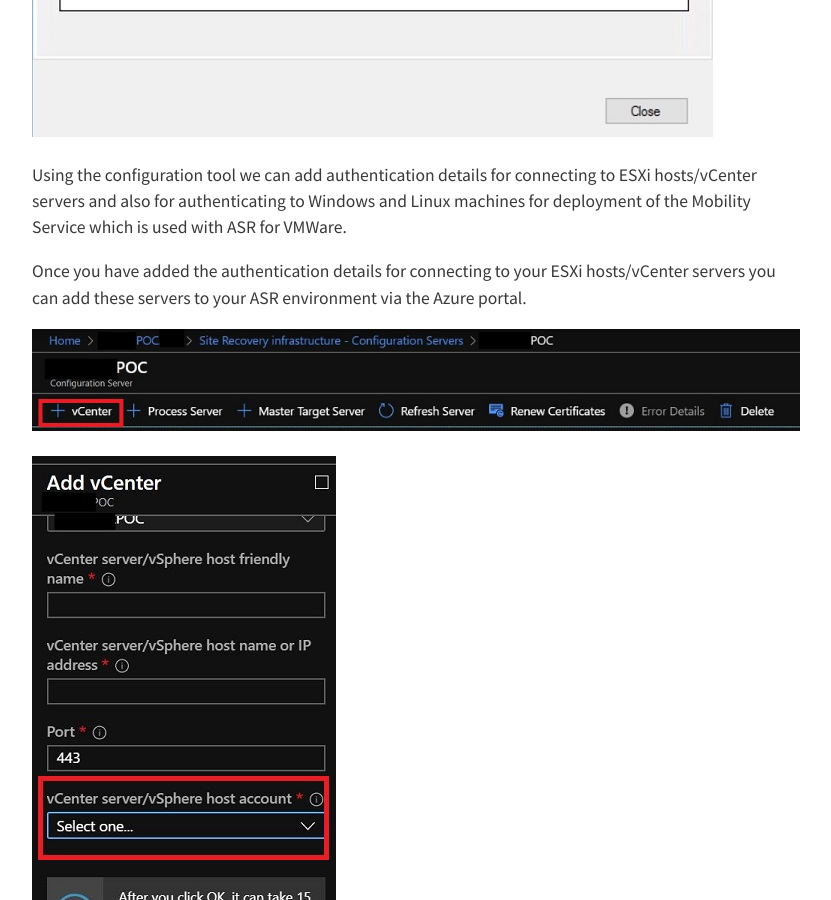
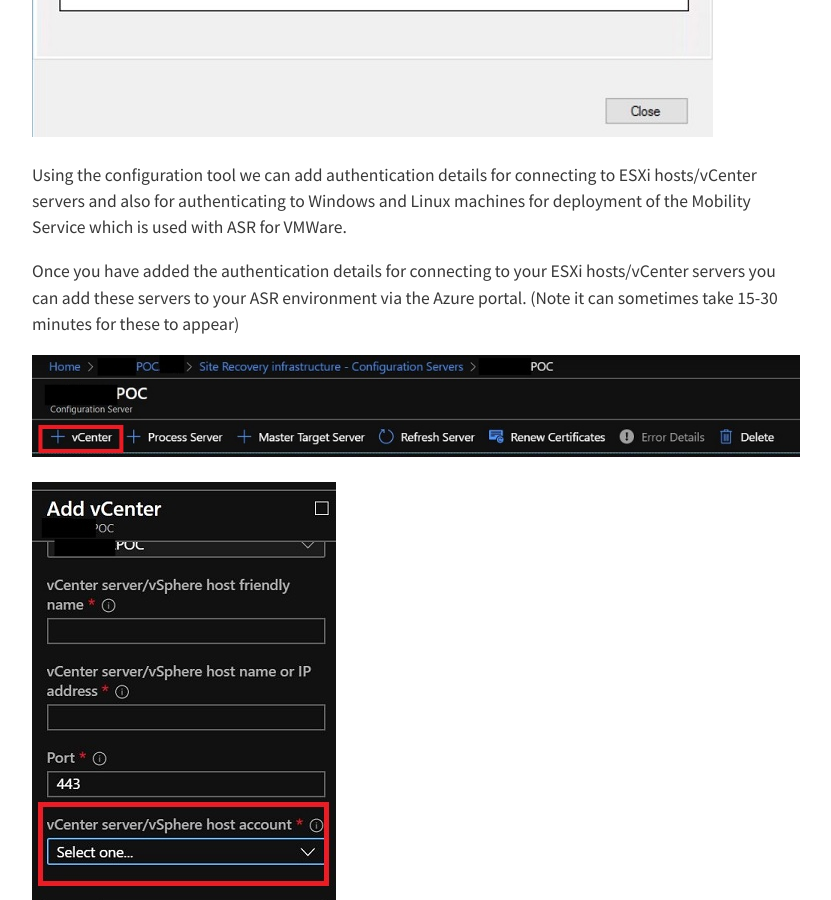
Before and after one commit to rossinthecloud/rossinthecloud.github.io, a Jekyll site: the page built from _posts/2020-01-25-ASRVMwareError.md, in a window 1280 px wide and 900 px high, scrolled down 1318 px. Shown: the whole window, without its empty margins (224-1055 px from the left). Built offline with Jekyll 4.4.1, drawn with Linux system fonts in a browser that asks for light colours; nearby versions of some CDN libraries; comment, search, counter and statistics services are not loaded.

Commit message:
Update 2020-01-25-ASRVMwareError.md

```diff
--- a/_posts/2020-01-25-ASRVMwareError.md
+++ b/_posts/2020-01-25-ASRVMwareError.md
@@ -15,7 +15,7 @@
 
 Using the configuration tool we can add authentication details for connecting to ESXi hosts/vCenter servers and also for authenticating to Windows and Linux machines for deployment of the Mobility Service which is used with ASR for VMWare.
 
-Once you have added the authentication details for connecting to your ESXi hosts/vCenter servers you can add these servers to your ASR environment via the Azure portal.
+Once you have added the authentication details for connecting to your ESXi hosts/vCenter servers you can add these servers to your ASR environment via the Azure portal. (Note it can sometimes take 15-30 minutes for these to appear)
 
 ![Azure Portal]({{ site.baseurl }}/assets/img/blog/2020-01-25-ASRVMwareError/azure1.JPG)
 
```
